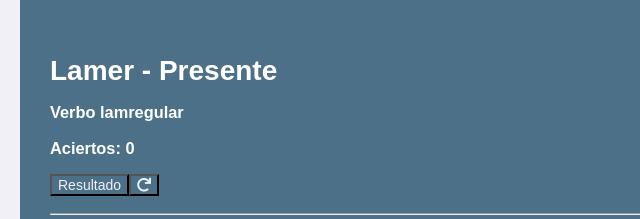
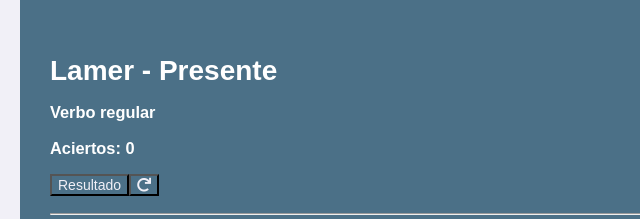
Before and after one commit to AsesorLGVR/spaimvri, a plain HTML site: page lamer.html in a window 1280 px wide. Shown: the top 219 px of the page, 0-640 px from the left. Drawn offline with nearby package versions, Linux system fonts and the light colour scheme; some packages are replaced by stand-ins of ours; a script that the page names is missing.

Commit message:
Update lamer.html

```diff
--- a/lamer.html
+++ b/lamer.html
@@ -17,7 +17,7 @@
 <header>
   <div class="contenedor">
      <h1>Lamer - Presente</h1>
-    <h3>Verbo lamregular</h3>
+    <h3>Verbo regular</h3>
     <h3 id="resultado">Aciertos: 0</h3>
     <button onclick="resultado()">Resultado <audio id="correcto" src="https://cdn.glitch.com/35d4f808-4084-4330-bab2-ff3dcb746151%2FJingle_Win_00.wav?v=1607648012453"></audio></button><button class="reset" id="reset"><i class="fas fa-redo"></i></button>
 
```
